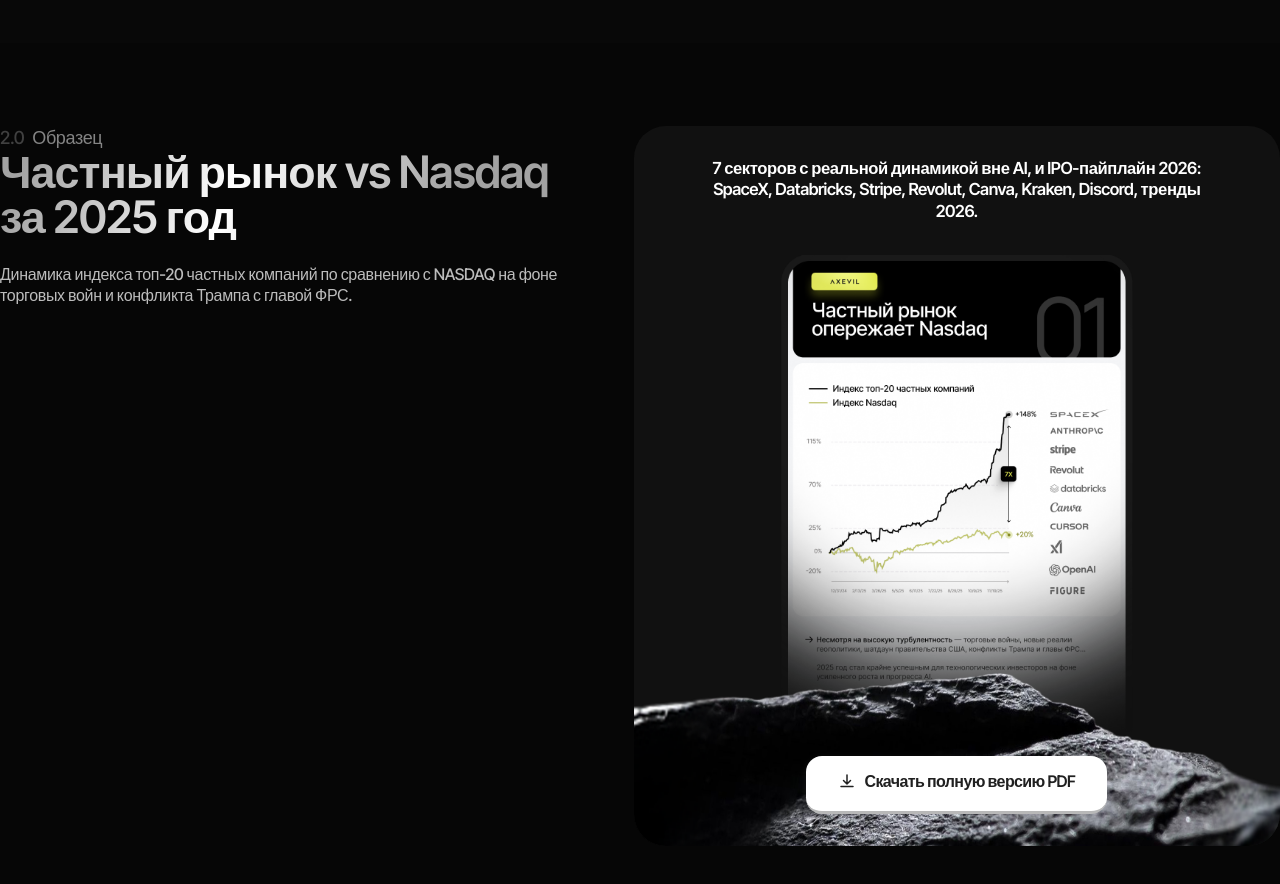
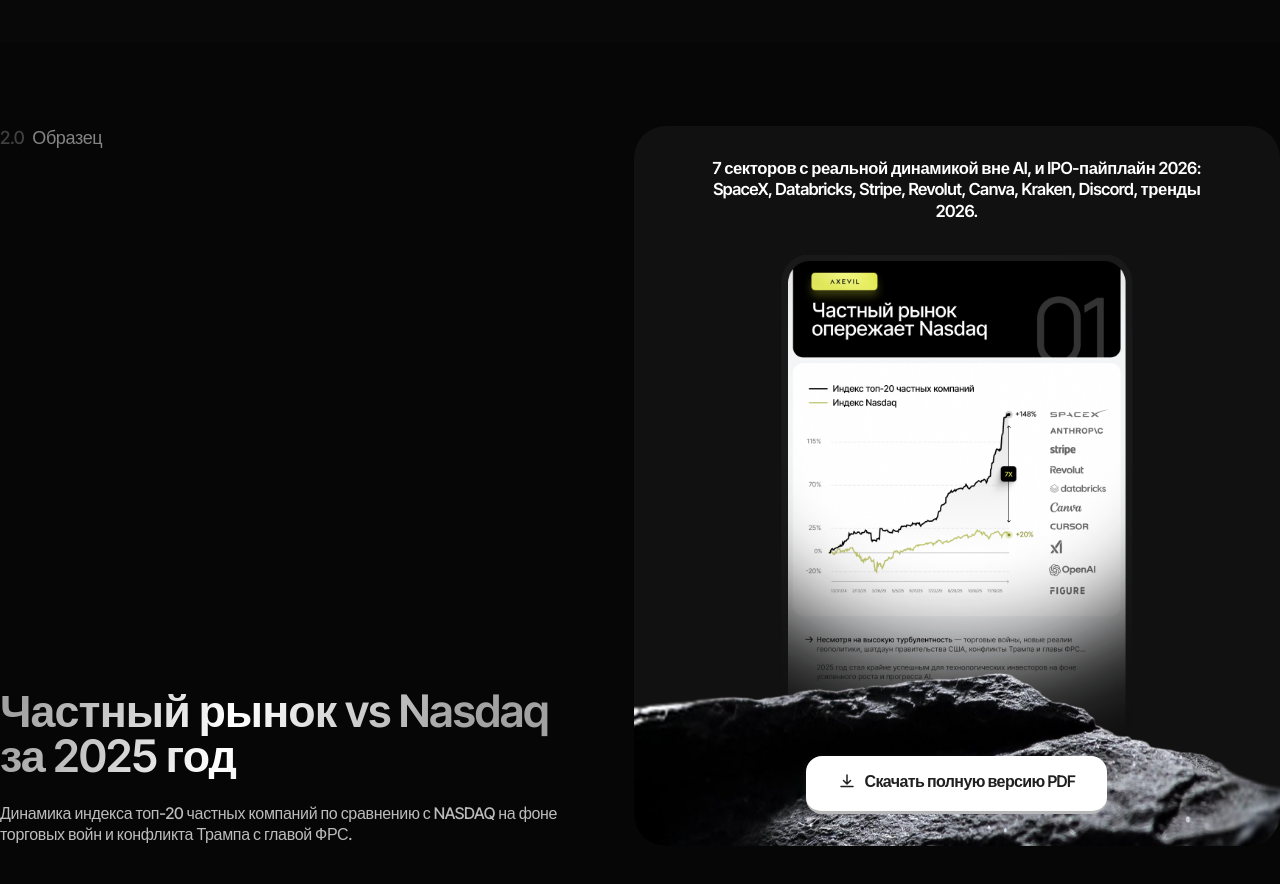
Before and after one commit to marketingwtf135/marketing-websites, a React (Vite) app in the folder axevil-pdf-page/: page / in a window 1280 px wide. Shown: the part 1700-2584 px from the top of the page. Built offline with nearby package versions, Linux system fonts and the light colour scheme; the HTML template or start-up script is replaced by a standard one.

Commit message:
fix: PS3Preview — explicit inner div container, alignSelf stretch, H2+desc at bottom
Co-Authored-By: Claude Sonnet 4.6 <noreply@anthropic.com>

```diff
--- a/axevil-pdf-page/src/pages/pdf-sections/PS3Preview.tsx
+++ b/axevil-pdf-page/src/pages/pdf-sections/PS3Preview.tsx
@@ -24,25 +24,29 @@ export default function PS3Preview() {
           gap: 'clamp(2rem, 4vw, 4rem)',
         }}
       >
-        {/* LEFT: text — full divblock, gap auto, 100% height */}
+        {/* LEFT: animation wrapper */}
         <motion.div
           initial={{ opacity: 0, x: '-1.5rem' }}
           animate={inView ? { opacity: 1, x: 0 } : {}}
           transition={{ duration: 0.5, ease: 'easeOut' }}
-          style={{
-            flex: '1 1 0', minWidth: 0,
-            display: 'flex', flexDirection: 'column',
-            justifyContent: 'space-between',  /* gap auto */
+          style={{ flex: '1 1 0', minWidth: 0, alignSelf: 'stretch' }}
+        >
+          {/* Общий контейнер — eyebrow top, heading bottom */}
+          <div style={{
+            display: 'flex',
+            flexDirection: 'column',
+            alignItems: 'flex-start',
+            justifyContent: 'space-between',
+            width: '100%',
             height: '100%',
-          }}
-        >
-          {/* Eyebrow at top */}
+          }}>
+            {/* Eyebrow */}
             <div className="eyebrow">
               <span className="eyebrow-num">2.0</span>
               <span className="eyebrow-text">Образец</span>
             </div>
-          {/* Heading block: H2 first, then desc */}
-          <div style={{ display: 'flex', flexDirection: 'column', gap: '1.5rem' }}>
+            {/* Heading block: H2 + desc */}
+            <div style={{ display: 'flex', flexDirection: 'column', gap: '1.5rem', alignItems: 'flex-start', width: '100%' }}>
               <h2 style={{
                 fontFamily: 'Inter Tight, sans-serif', fontWeight: 600,
                 fontSize: 'clamp(1.75rem, 3.5vw, 4rem)',
@@ -61,6 +65,7 @@ export default function PS3Preview() {
               }}>
                 Динамика индекса топ-20 частных компаний по сравнению с NASDAQ на фоне торговых войн и конфликта Трампа с главой ФРС.
               </p>
+            </div>
           </div>
         </motion.div>
 
```
Lines whose indentation alone changed are shown as unchanged.
